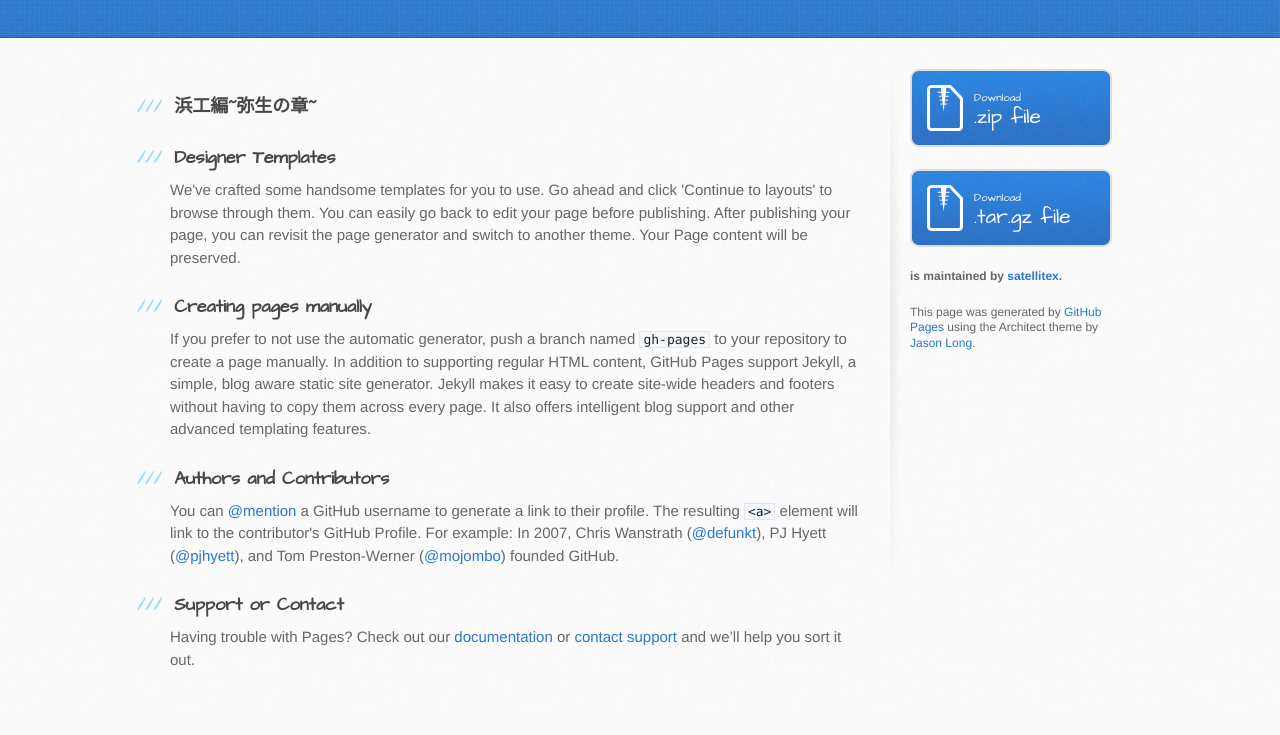
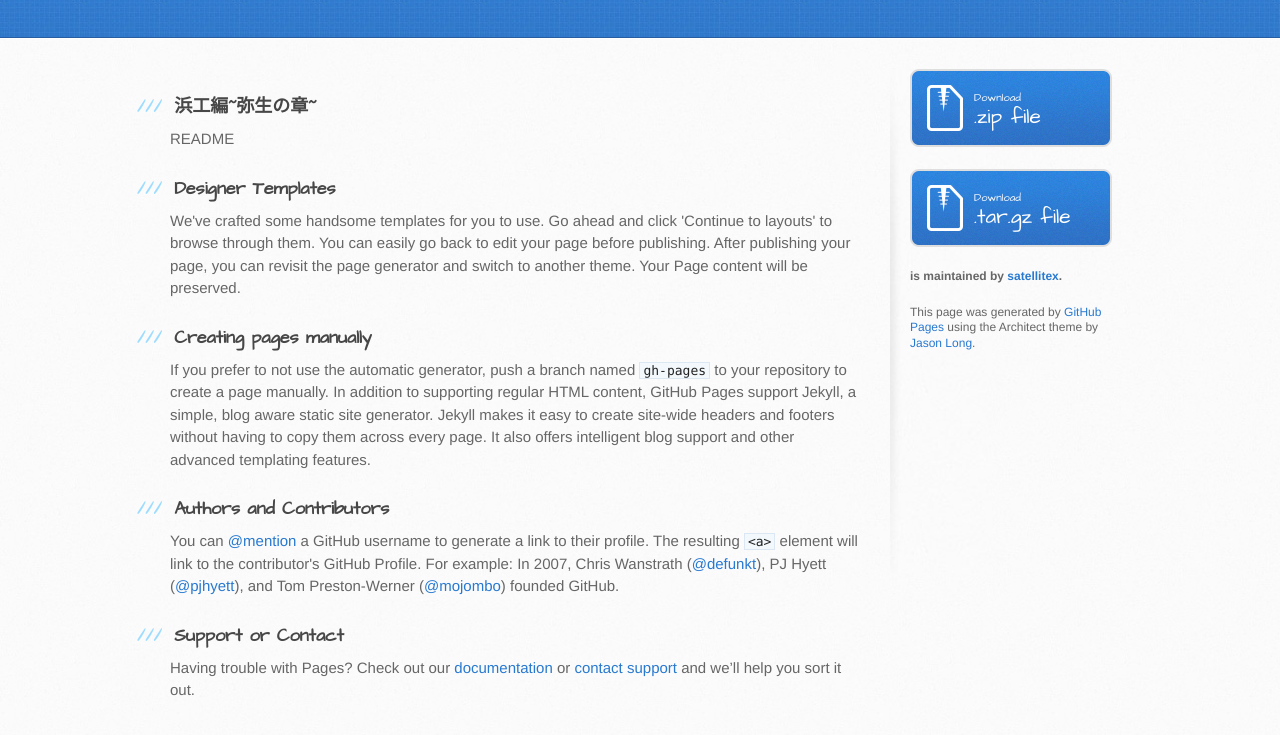
Before and after one commit to satellitex/story, a plain HTML site: page index.html in a window 1280 px wide. Shown: the part 163-898 px from the top of the page. Before the commit the page ends 877 px from the top, so only its background shows below. Drawn offline with Linux system fonts and the light colour scheme.

Commit message:
update index

```diff
--- a/index.html
+++ b/index.html
@@ -31,7 +31,7 @@
           <h3>
             <a id="welcome-to-github-pages1" class="anchor" href="#welcome-to-github-pages1" aria-hidden="true"><span class="octicon octicon-link"></span></a>浜工編~弥生の章~</h3>
 
-          <p><link rel="README" href="./README.md"></p>
+          <p><link rel="README" href="./README.md">README</link></p>
 
           <h3>
             <a id="designer-templates" class="anchor" href="#designer-templates" aria-hidden="true"><span class="octicon octicon-link"></span></a>Designer Templates</h3>
```
